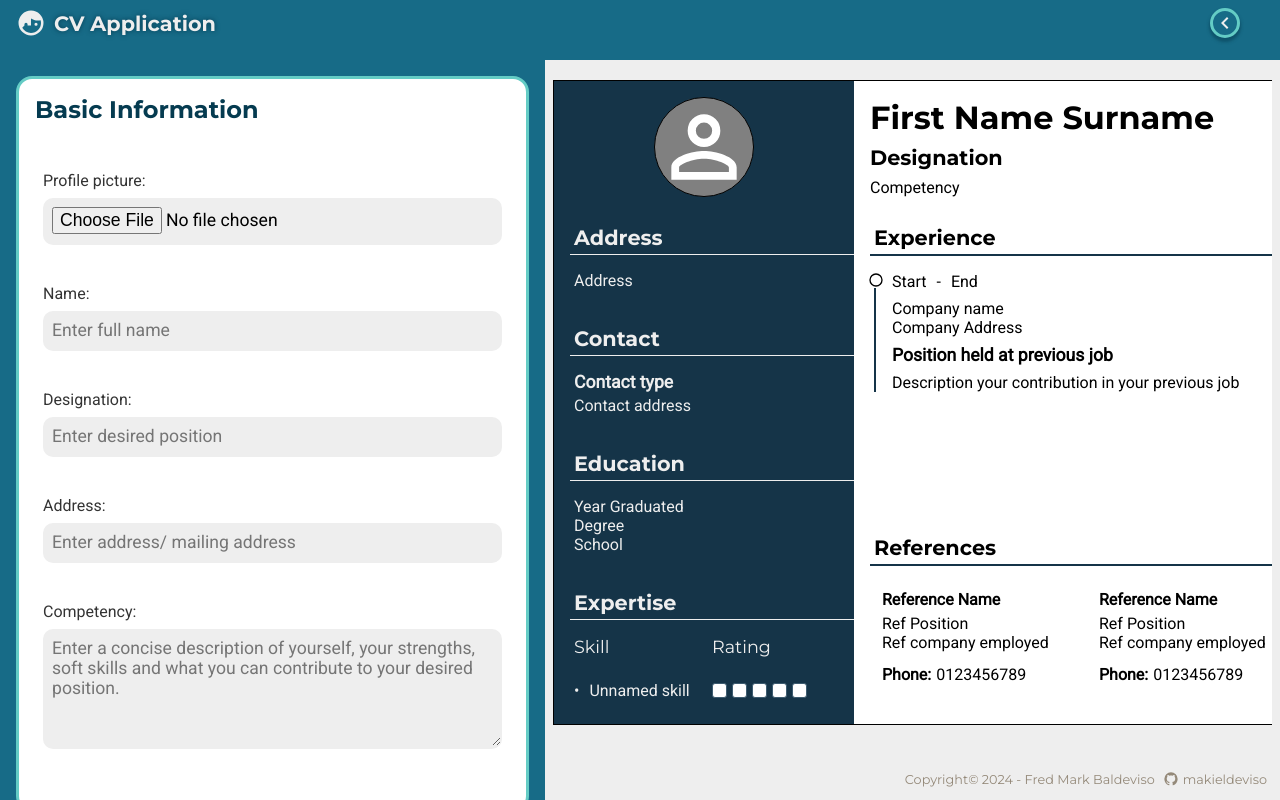
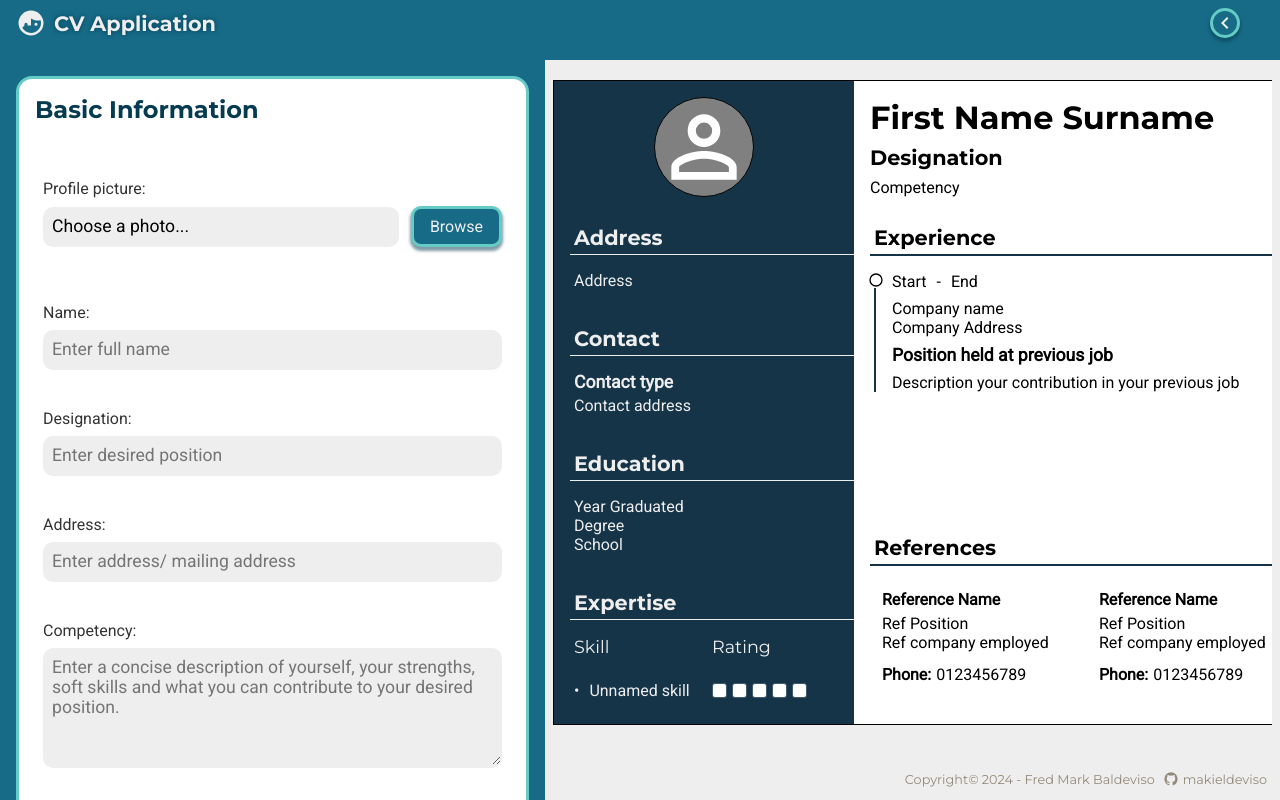
Before and after one commit to makieldeviso/CV-Application, a React (Vite) app: page / in a window 1280 px wide. Built offline with nearby package versions, Linux system fonts and the light colour scheme.

Commit message:
Adds styling to profile picture input field
Fix script for profile picture for styling

```diff
--- a/src/components/BasicInfo.jsx
+++ b/src/components/BasicInfo.jsx
@@ -2,6 +2,7 @@ import PropTypes from "prop-types";
 import { useState, useEffect } from "react";
 
 import { WarnIcon } from "./Icons";
+import { getFileName } from "../scripts/utilities";
 
 const BasicInputFields = function ({refObj, handleValueChange}) {
 
@@ -23,11 +24,18 @@ const BasicInputFields = function ({refObj, handleValueChange}) {
   return (
     <div className='input-fields'>
 
-      <div className='input-field'>
-        <label className='input-label' htmlFor={`profile-${refObj.keyId}`}>
+      <div className='input-field profile-field'>
+        <p className='mod-label'>
           Profile picture:
           {refObj.submitOnce && refObj.profile.length === 0 && <WarnIcon/>}
+        </p>
+
+        <label className='input-label profile-label' htmlFor={`profile-${refObj.keyId}`}>
+          Browse
         </label>
+        <span className={`file-name ${refObj.submitOnce && refObj.profile.length === 0 ? 'invalid' : 'valid'}`}>
+          {!refObj.profile ? 'Choose a photo...' : getFileName(refObj.profile)}
+        </span>
         <input {...inputAttributes('profile')} type='file' accept='image/*'/>
       </div>
 
--- a/src/scripts/utilities.js
+++ b/src/scripts/utilities.js
@@ -29,4 +29,9 @@ const calculateScale = function () {
   }
 }
 
-export {capitalizeString, calculateScale}
+const getFileName = function (nameString) {
+  const fakePathRegex =  /^C:\\fakepath\\/
+  return nameString.replace(fakePathRegex, '');
+}
+
+export {capitalizeString, calculateScale, getFileName}
--- a/src/styles/index.css
+++ b/src/styles/index.css
@@ -160,6 +160,91 @@ div#root {
   transition:
     border 0.2s ease-in-out,
     border-radius 0.2s ease-in-out;
+}
+
+.input-field.profile-field {
+  padding: calc(var(--padding) * 0.5) 0;
+
+  display: grid;
+  grid-template-columns: 1fr max-content;
+  align-items: center;
+  column-gap: calc(var(--margin) * 0.5);
+}
+
+.mod-label {
+  font-size: 1rem;
+  width: 100%;
+  height: 25px;
+  min-height: max-content;
+  color: rgba(0, 0, 0, 0.8);
+  display: grid;
+  grid-template-columns: 1fr max-content;
+  align-items: center;
+
+  grid-column: 1 / 3;
+}
+
+.mod-label .warn-icon {
+  width: 20px;
+  height: 20px;
+  justify-self: end;
+}
+
+.info-grp label.profile-label {
+  font-size: 1rem;
+
+  background-color: var(--dark-blue);
+  border: 3px solid var(--lighter-blue);
+  border-radius: 10px;
+  color: var(--off-white);
+  box-shadow: 0 3px 3px 1px rgba(5, 59, 80, 0.5);
+
+  padding: calc(var(--padding) * 0.5) var(--padding);
+  height: max-content;
+  width: max-content;
+
+  grid-column: 2 / 3;
+  grid-row: 2 / 3;
+
+  display: flex;
+  justify-content: center;
+  align-items: center;
+
+  transition: filter 0.2s ease-in-out, transform 0.2s ease-in-out;
+}
+
+.info-grp label.profile-label:hover {
+  cursor: pointer;
+  filter: brightness(1.1);
+}
+
+.info-grp label.profile-label:active {
+  transform: scale(0.9);
+}
+
+.input-field.profile-field .file-name {
+  padding: calc(var(--padding)* 0.5);
+  font-size: 1.1rem;
+  border-radius: 10px;
+  border: 1px solid transparent;
+  border-bottom: 3px solid transparent;
+  background-color: var(--off-white);
+
+  grid-column: 1 / 2;
+  grid-row: 2 / 3;
+}
+
+.input-field.profile-field .file-name.invalid {
+  background-color: rgba(208, 72, 72, 0.3);
+  border: 1px solid var(--red);
+  border-bottom: 3px solid var(--red);
+}
+
+.info-grp input[type='file'] {
+  visibility: hidden;
+  width: 0;
+  height: 0;
+  padding: 0;
 }
 
 .info-grp input.invalid:hover, .info-grp textarea.invalid:hover {
```
